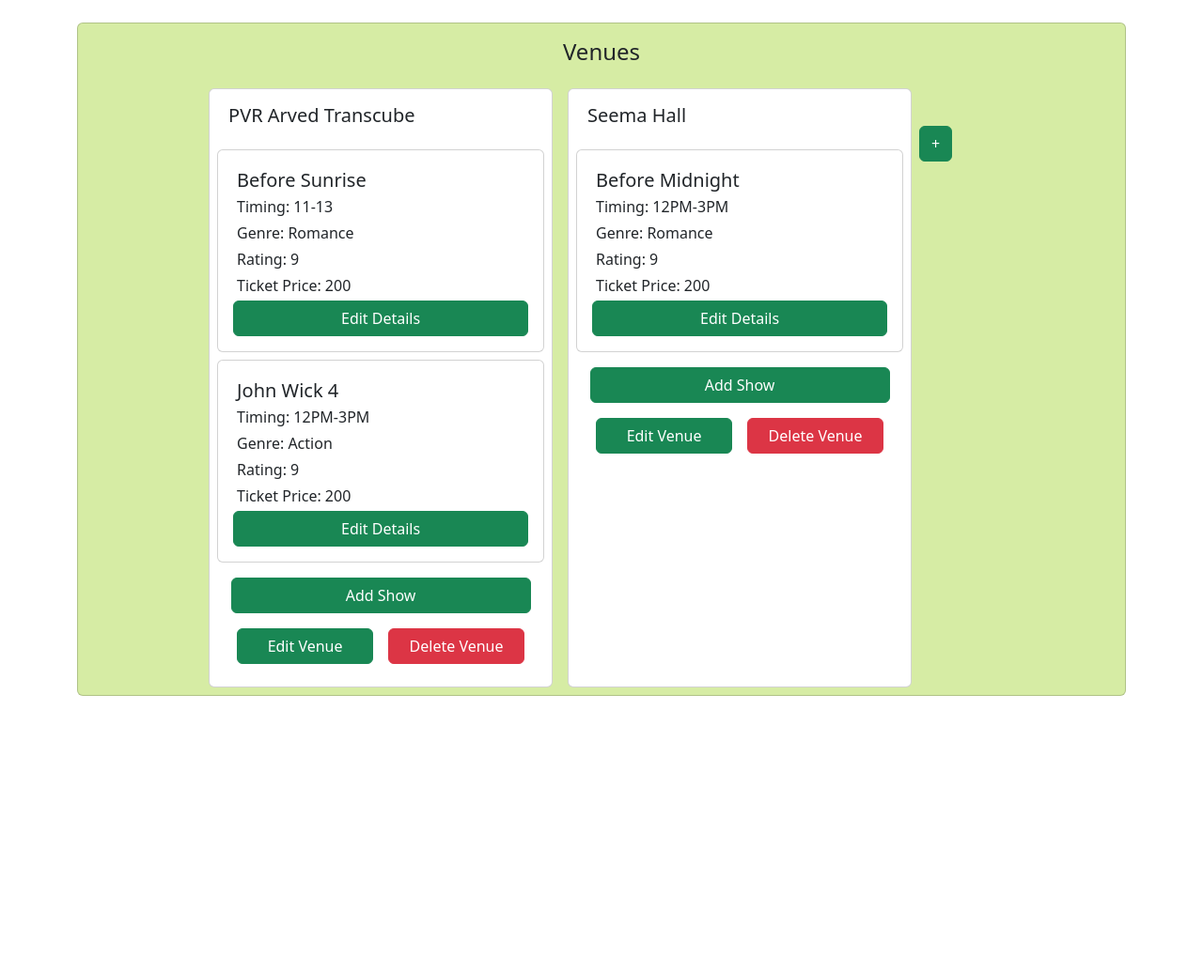
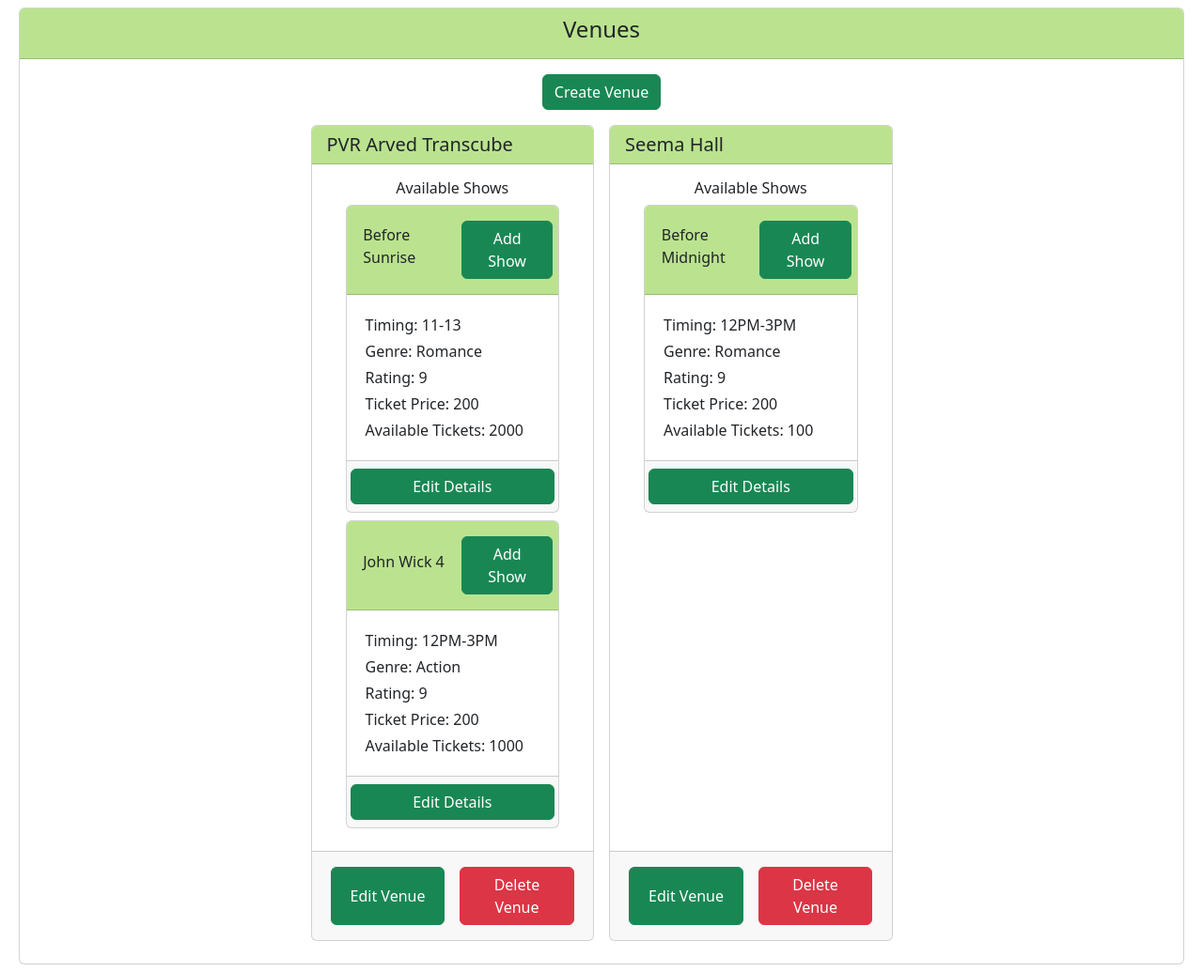
Before and after one commit to PrabuddhMathur/mad1proj, a Flask app: template templates/admin_dashboard.html in a window 1280 px wide. Shown: the part 56-1091 px from the top of the page at 94% size. Before the commit the page ends 797 px from the top, so only its background shows below. Run offline with Flask 3, Linux system fonts and the light colour scheme; the template is opened without the code that fills it: values that come from a table or form of the project are taken from there, others are empty.

Commit message:
admin_dashboard finally complete

```diff
--- a/application/models.py
+++ b/application/models.py
@@ -57,6 +57,7 @@ class show(db.Model):
 class bookings(db.Model):
     __tablename__="bookings"
     booking_id=db.Column(db.Integer, autoincrement=True, primary_key=True)
+    booking_tickets=db.Column(db.Integer, nullable=False)
     user_id=db.Column(db.Integer, db.ForeignKey("user.id"), nullable=False)
     show_venue_id=db.Column(db.Integer, db.ForeignKey("show_venue.show_venue_id"), nullable=False)
     user_rating=db.Column(db.Integer)
--- a/templates/admin_dashboard.html
+++ b/templates/admin_dashboard.html
@@ -24,31 +24,45 @@
   </div>
 </nav>
 
-<div class="container">
-	<div class="card my-4" style="background-color: #D6ECA4">
-		<div class="card-body ">
+<div class="container-fluid">
+	<div class="card m-2">
+		<div class="card-header" style="background-color: #BBE38F">
 			<h4 class="card-title text-center">Venues</h4>
 		</div>
+		<div class="card-body">
 			<div class="container-fluid">
-			<div class="row justify-content-center row-cols-3 g-2">
+				<div class="row justify-content-center">
+					<button class="col-4 btn btn-success col-sm-auto mb-2" data-bs-toggle="modal" data-bs-target="#create_venue">Create Venue</button>
+				</div>
+				<div class="row justify-content-center">
 					{% for venue in venues %}
-				<div class="card m-2 col-4">
+					<div class="card m-2 col-3 p-0">
+						<div class="card-header h5" style="background-color: #BBE38F">{{ venue["venue_name"] }}</div>
 						<div class="card-body">
-						<h5 class="card-title mb-4" name="venue_name">{{ venue["venue_name"] }}</h5>
+							<div class="container">
+								<div class="row justify-content-center">
+									<p class="col-12 card-text text-center h6">Available Shows</p>
+								</div>
 								{% for show in shows %}
 								{% for show_venue in show_venues %}
 								{% if venue["venue_id"] == show_venue["venue_id"] and show["show_id"] == show_venue["show_id"] %}
-						<div class="card row my-2">
+								<div class="card m-2">
+									<div class="card-header p-2" style="background-color: #BBE38F">
+										<div class="row justify-content-center">
+											<div class="col-6 card-title align-self-center">{{ show["show_name"] }}</div>
+											<button class="col-5 btn btn-success my-2 align-self-end" data-bs-toggle="modal" data-bs-target="#{{ venue['venue_id'] }}create_show">Add Show</button>
+										</div>
+									</div>
 									<div class="card-body">
-								<h5 class="card-title m-1">{{ show["show_name"] }}</h5>
 										<p class="card-text m-1">Timing: {{ show["show_timing"] }}</p>
 										<p class="card-text m-1">Genre: {{ show["show_tags"] }}</p>
 										<p class="card-text m-1">Rating: {{ show["show_rating"] }}</p>
 										<p class="card-text m-1">Ticket Price: {{ show["show_ticketprice"] }}</p>
-
+										<p class="card-text m-1">Available Tickets: {{ show_venue["available_tickets"] }}</p>
+									</div>
+									<div class="card-footer">
+										<div class="row">
 											<button class="col-12 btn btn-success" data-bs-toggle="modal" data-bs-target="#{{ show['show_id'] }}view_show">Edit Details</button>
-							</div>
-						</div>
 											<!--Edit Show Modal-->
 											<div class="modal fade" id="{{ show['show_id'] }}view_show" data-bs-backdrop="static" data-bs-keyboard="true" tabindex="-1" aria-labelledby="staticBackdropLabel" aria-hidden="true">
 												<div class="modal-dialog modal-md">
@@ -83,6 +97,10 @@
 															<label class="form-label col-4" for="">Price</label>
 															<input class="col-4" type="number" name="show_price" value="{{ show['show_ticketprice'] }}">
 														</div>
+														<div class="row m-1">
+															<label class="form-label col-4" for="">Available Tickets</label>
+															<input class="col-4" type="number" name="available_tickets" value="{{ show_venue['available_tickets'] }}">
+														</div>
 													</div>
 													</div>
 													<div class="modal-footer">
@@ -94,17 +112,20 @@
 												</div>
 												</div>
 											</div>
-
+										</div>
+									</div>
+								</div>
 								{% endif %}
 								{% endfor %}
 								{% endfor %}
-						<div class="row justify-content-center">
-							<button class="col-11 btn btn-success my-2" data-bs-toggle="modal" data-bs-target="#{{ venue['venue_id'] }}create_show">Add Show</button>
 							</div>
+						</div>
+						<div class="card-footer">
 							<div class="row justify-content-center">
 								<button class="col-5 align-self-left btn btn-success m-2" data-bs-toggle="modal" data-bs-target="#{{ venue['venue_id'] }}edit_venue">Edit Venue</button>
 								<a  href="/delete/venue/{{ venue.venue_id }}" type="button" class="col-5 align-self-end btn btn-danger m-2" id="venue_btn">Delete Venue</a>
 							</div>
+
 							<!-- Edit Venue Modal -->
 							<div class="modal fade" id="{{ venue['venue_id'] }}edit_venue" data-bs-backdrop="static" data-bs-keyboard="true" tabindex="-1" aria-labelledby="staticBackdropLabel" aria-hidden="true">
 								<div class="modal-dialog modal-md">
@@ -180,6 +201,10 @@
 														<label class="form-label col-4" for="">Price</label>
 														<input class="col-4" type="number" name="show_price">
 													</div>
+													<div class="row m-1">
+														<label class="form-label col-4" for="">Available Tickets</label>
+														<input class="col-4" type="number" name="available_tickets">
+													</div>
 												</div>
 											</div>
 											<div class="modal-footer">
@@ -193,13 +218,13 @@
 						</div>
 					</div>
 					{% endfor %}
-				<div style="padding: 0; height: 8%; width: 8%;" class="my-5">
-					<button class="btn btn-success col-sm-auto mb-2" data-bs-toggle="modal" data-bs-target="#create_venue">+</button>
 				</div>
 			</div>
 		</div>
+
 	</div>
 </div>
+
 
 {% include 'modals/create_venue_modal.html' %}
 
```
Also changed, not shown: application/views.py (+35 -15 lines), templates/dwivedi.html (+26 -3 lines), templates/user_bookings.html (+50 -20 lines), templates/user_dashboard.html (+26 -11 lines), db_directory/testdb.sqlite3. Lines whose indentation alone changed are shown as unchanged.
